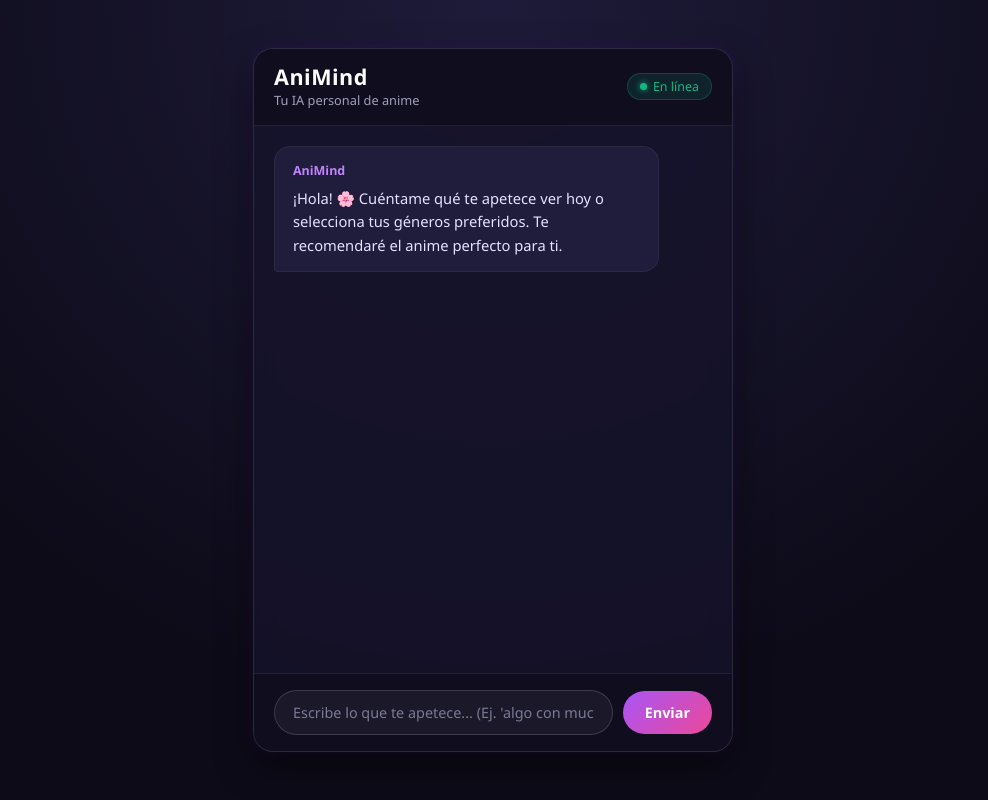
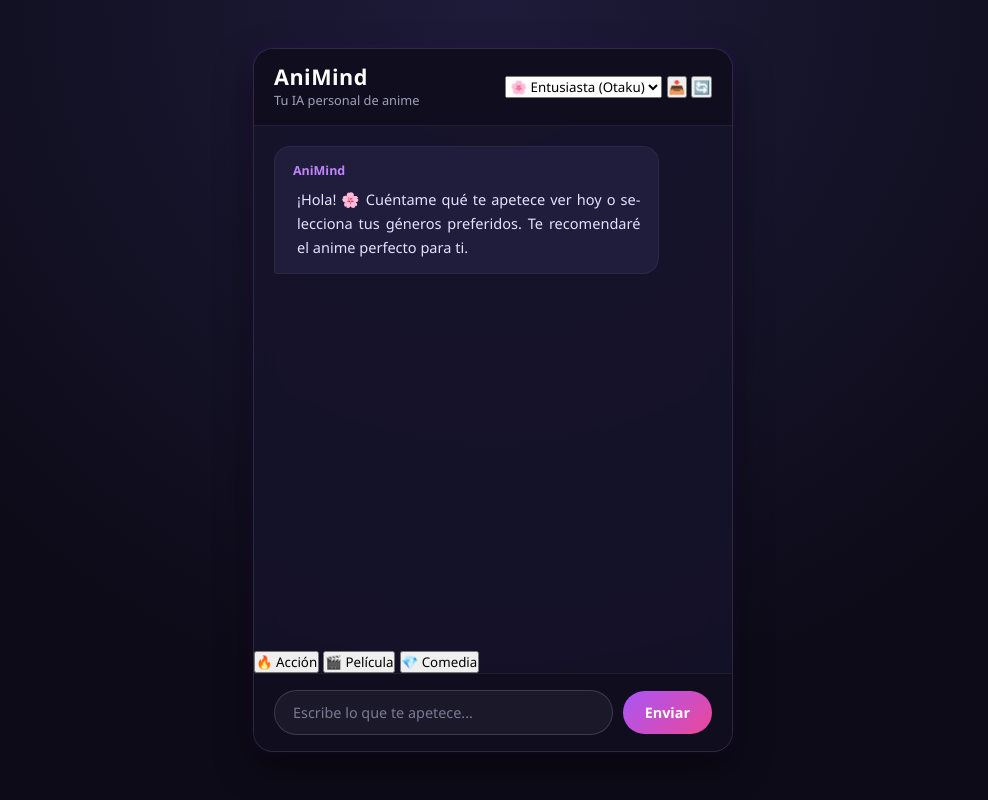
Before and after one commit to pathercab-cmyk/Animind, a Flask app: page / in a window 1280 px wide. Shown: the whole page, without its empty margins (147-1135 px from the left). Run offline with Flask 3, Linux system fonts and the light colour scheme.

Commit message:
Update index.html

```diff
--- a/templates/index.html
+++ b/templates/index.html
@@ -12,55 +12,87 @@
         <!-- Cabecera -->
         <header class="chat-header">
             <div class="header-left">
-                <!-- Puedes desmarcar la siguiente línea si subes la imagen a static/logo.png -->
-                <!-- <img src="{{ url_for('static', filename='logo.png') }}" alt="AniMind Logo" class="app-logo"> -->
-
                 <div class="header-title">
                     <h1>AniMind</h1>
                     <p>Tu IA personal de anime</p>
                 </div>
             </div>
 
-            <div class="status-badge">
-                <span class="status-dot"></span> En línea
+            <div class="header-actions">
+                <!-- Selector de Personalidad -->
+                <select id="personality-select" class="personality-dropdown" title="Cambiar personalidad">
+                    <option value="otaku">🌸 Entusiasta (Otaku)</option>
+                    <option value="critico">🎭 Crítico Analítico</option>
+                    <option value="sensei">📜 Maestro Sensei</option>
+                </select>
+
+                <!-- Botón Exportar Chat -->
+                <button id="export-btn" class="icon-btn" title="Exportar conversación">📥</button>
+
+                <!-- Botón Reiniciar Chat -->
+                <button id="reset-btn" class="icon-btn" title="Reiniciar chat">🔄</button>
             </div>
         </header>
 
-        <!-- Área de Chat / Mensajes -->
+        <!-- Área de Mensajes -->
         <div class="chat-box" id="chat-box">
             <div class="message bot">
                 <span class="sender-name">AniMind</span>
-                ¡Hola! 🌸 Cuéntame qué te apetece ver hoy o selecciona tus géneros preferidos. Te recomendaré el anime perfecto para ti.
+                <div class="message-content">¡Hola! 🌸 Cuéntame qué te apetece ver hoy o selecciona tus géneros preferidos. Te recomendaré el anime perfecto para ti.</div>
             </div>
         </div>
 
-        <!-- Barra de Entrada de Texto -->
+        <!-- Sugerencias Rápidas -->
+        <div class="quick-suggestions">
+            <button onclick="enviarSugerencia('Recomiéndame un anime de acción corto')">🔥 Acción</button>
+            <button onclick="enviarSugerencia('Recomiéndame una película anime emocionante')">🎬 Película</button>
+            <button onclick="enviarSugerencia('Dame una joya oculta de comedia')">💎 Comedia</button>
+        </div>
+
+        <!-- Formulario de Entrada -->
         <form class="chat-input-container" id="chat-form">
-            <input type="text" id="user-input" placeholder="Escribe lo que te apetece... (Ej. 'algo con mucha acción')" required autocomplete="off">
-            <button type="submit">Enviar</button>
+            <input type="text" id="user-input" placeholder="Escribe lo que te apetece..." required autocomplete="off">
+            <button type="submit" id="send-btn">Enviar</button>
         </form>
     </div>
 
-  <script>
+    <script>
         const chatForm = document.getElementById('chat-form');
         const userInput = document.getElementById('user-input');
         const chatBox = document.getElementById('chat-box');
+        const sendBtn = document.getElementById('send-btn');
+        const resetBtn = document.getElementById('reset-btn');
+        const exportBtn = document.getElementById('export-btn');
+        const personalitySelect = document.getElementById('personality-select');
 
+        let historialConversacion = [];
+
+        // Función para enviar sugerencias rápidas
+        function enviarSugerencia(texto) {
+            userInput.value = texto;
+            chatForm.dispatchEvent(new Event('submit'));
+        }
+
+        // Envío de mensaje
         chatForm.addEventListener('submit', async (e) => {
             e.preventDefault();
             const message = userInput.value.trim();
             if (!message) return;
 
-            // Mensaje del usuario
+            // Bloquear botón para evitar spam
+            sendBtn.disabled = true;
+
+            // Añadir mensaje usuario
             const userDiv = document.createElement('div');
             userDiv.className = 'message user';
             userDiv.innerText = message;
             chatBox.appendChild(userDiv);
+            historialConversacion.push(`Usuario: ${message}`);
 
             userInput.value = '';
             chatBox.scrollTop = chatBox.scrollHeight;
 
-            // Mensaje del bot (Cargando)
+            // Mensaje bot cargando
             const botDiv = document.createElement('div');
             botDiv.className = 'message bot';
             botDiv.innerHTML = '<span class="sender-name">AniMind</span><div class="message-content">Pensando... 🌸</div>';
@@ -71,21 +103,51 @@
                 const response = await fetch('/api/chat', {
                     method: 'POST',
                     headers: { 'Content-Type': 'application/json' },
-                    body: JSON.stringify({ message: message })
+                    body: JSON.stringify({
+                        message: message,
+                        personality: personalitySelect.value
+                    })
                 });
                 const data = await response.json();
 
-                // Limpiar asteriscos y almohadillas por si la IA los genera
-                let textLimpio = data.response
-                    .replace(/[*#]/g, '')
-                    .replace(/\n/g, '<br>');
+                // Limpieza de símbolos y sangría limpia
+                let textLimpio = data.response.replace(/[*#]/g, '');
+                botDiv.querySelector('.message-content').innerText = textLimpio;
+                historialConversacion.push(`AniMind: ${textLimpio}`);
 
-                const contentDiv = botDiv.querySelector('.message-content');
-                contentDiv.innerHTML = textLimpio;
             } catch (error) {
-                botDiv.querySelector('.message-content').innerHTML = '❌ Error de conexión al servidor.';
+                botDiv.querySelector('.message-content').innerText = '❌ Error de conexión al servidor.';
+            } finally {
+                sendBtn.disabled = false;
+                chatBox.scrollTop = chatBox.scrollHeight;
             }
-            chatBox.scrollTop = chatBox.scrollHeight;
+        });
+
+        // Botón Reiniciar
+        resetBtn.addEventListener('click', () => {
+            chatBox.innerHTML = `
+                <div class="message bot">
+                    <span class="sender-name">AniMind</span>
+                    <div class="message-content">¡Chat reiniciado! 🌸 ¿Qué anime buscamos ahora?</div>
+                </div>
+            `;
+            historialConversacion = [];
+        });
+
+        // Botón Exportar a Archivo .txt
+        exportBtn.addEventListener('click', () => {
+            if (historialConversacion.length === 0) {
+                alert("No hay mensajes en la conversación para exportar.");
+                return;
+            }
+
+            const contenido = "--- RECOMENDACIONES DE ANIMIND ---\n\n" + historialConversacion.join("\n\n-----------------------------------\n\n");
+            const blob = new Blob([contenido], { type: 'text/plain;charset=utf-8' });
+            const enlace = document.createElement('a');
+            enlace.href = URL.createObjectURL(blob);
+            enlace.download = 'Recomendaciones_AniMind.txt';
+            enlace.click();
+            URL.revokeObjectURL(enlace.href);
         });
     </script>
 </body>
```
